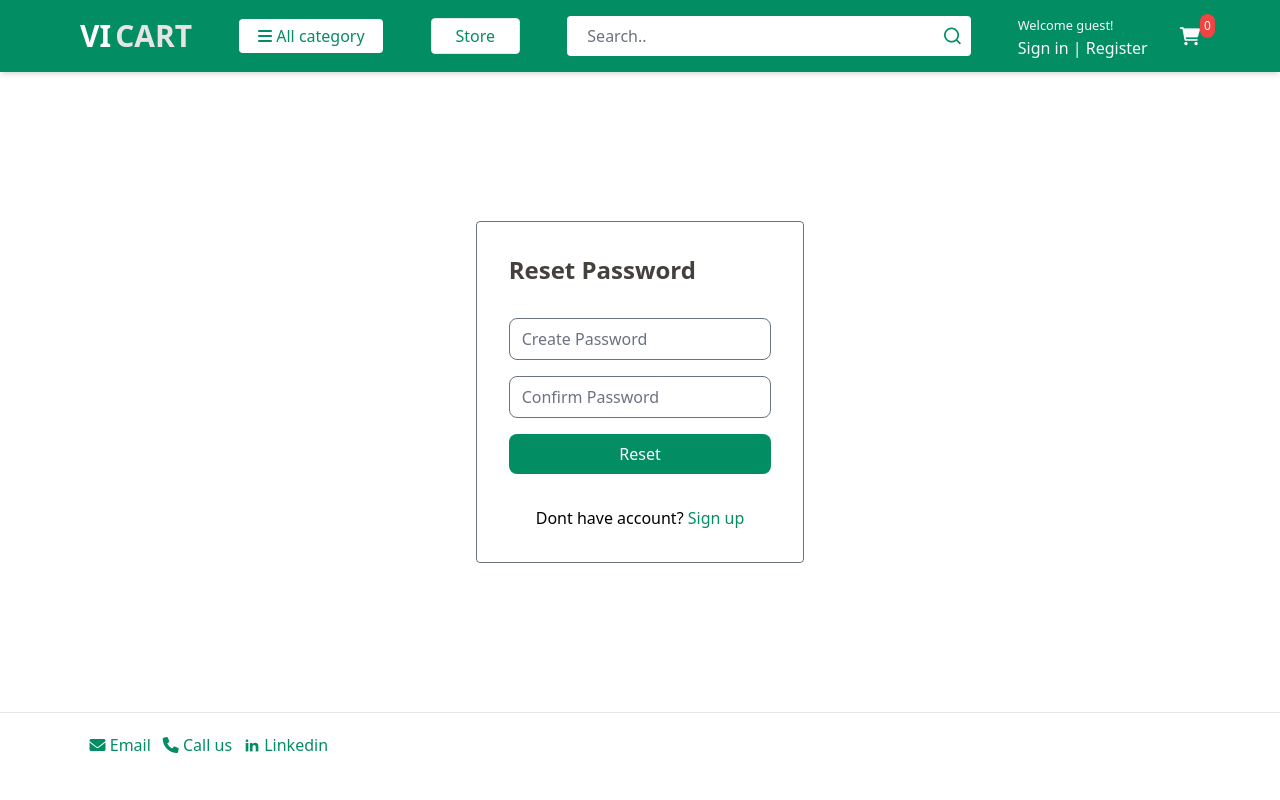
After one commit to vishalipar/vicart, a Django app: page /accounts/resetPassword/ in a window 1280 px wide. The commit adds this page. Run offline with Django 5.2, Linux system fonts and the light colour scheme; data comes from the database, SQL or seed files in the repository; some libraries are stand-ins or nearby versions.

Commit message:
Implement forgot password functionality

```diff
--- a/accounts/urls.py
+++ b/accounts/urls.py
@@ -11,4 +11,9 @@ urlpatterns = [
 
     # activateion
     path('activate/<uidb64>/<token>/', views.activate, name='activate'),
+    path('resetpassword_validate/<uidb64>/<token>/', views.resetpassword_validate, name='resetpassword_validate'),
+
+    path('forgotPassword/', views.forgotPassword, name='forgotPassword'),
+    path('resetPassword/', views.resetPassword, name='resetPassword'),
+
 ]
--- a/accounts/views.py
+++ b/accounts/views.py
@@ -7,8 +7,9 @@ from django.template.loader import render_to_string
 from django.utils.encoding import force_bytes
 from django.utils.http import urlsafe_base64_decode, urlsafe_base64_encode
 from django.contrib.auth.decorators import login_required
+from django.http import HttpResponse
+# <<<<<<< HEAD
 
-# <<<<<<< HEAD
 
 # from cart.models import Cart
 # =======
@@ -116,6 +117,68 @@ def logout(request):
     messages.success(request, 'You are logged out.')
     return redirect('login')
 
+
+def forgotPassword(request):
+    if request.method == 'POST':
+        email = request.POST['email']
+        if Account.objects.filter(email=email).exists():
+            user = Account.objects.get(email__exact = email)
+
+            # FORGOT PASSWORD EMAIL SEND
+            current_site = get_current_site(request)
+            mail_subject = 'Reset Your Password'
+            message = render_to_string('accounts/reset_password_email.html', {
+                'user': user,
+                'domain': current_site,
+                'uid': urlsafe_base64_encode(force_bytes(user.pk)),
+                'token': default_token_generator.make_token(user),
+            })
+            to_email = email
+            send_email = EmailMessage(mail_subject, message, to=[to_email])
+            send_email.send()
+
+            messages.success(request, 'Password Reset email has been sent to your email address.')
+            return redirect('login')
+        else:
+            messages.error(request, 'Account does not exist!!')
+            return redirect('forgotPassword')
+    return render(request, 'accounts/forgotPassword.html')
+
+def resetpassword_validate(request, uidb64, token):
+    try:
+        uid = urlsafe_base64_decode(uidb64).decode()
+        user = Account._default_manager.get(pk=uid)
+    except(TypeError,ValueError,OverflowError, Account.DoesNotExist):
+        user = None
+
+    if user is not None and default_token_generator.check_token(user, token):
+        request.session['uid'] = uid
+        messages.success(request,'Please reset your password.')
+        return redirect('resetPassword')
+    else:
+        messages.error(request, 'This link has been expired!')
+        return redirect('login')
+
+
+def resetPassword(request):
+    if request.method == 'POST':
+        password = request.POST['password']
+        confirm_password = request.POST['confirm_password']
+
+        if password == confirm_password:
+            uid = request.session.get('uid')
+            user = Account.objects.get(pk=uid)
+            user.set_password(password)
+            user.save()
+            messages.success(request, 'Password reset successfully')
+            return redirect('login')
+        else:
+            messages.error(request, 'Password do not match!')
+            return redirect('resetPassword')
+
+    else:
+        return render(request, 'accounts/resetPassword.html')
+
 def business_login(request):
     return render(request, 'accounts/business/business_login.html')
 
--- a/templates/accounts/register.html
+++ b/templates/accounts/register.html
@@ -4,7 +4,7 @@
 
 {% block content %}
 
-<div class='rounded h-[90vh] w-full flex flex-col justify-center items-center pt-8'>
+<div class='rounded h-[80vh] w-full flex flex-col justify-center items-center pt-8'>
     {% include "include/alerts.html" %}
 
     <form action="{% url 'register' %}" method='POST' class='border rounded border-stone-500 w-[95%] md:w-[35%] h-fit px-4 py-8 md:py-14'>
--- /dev/null
+++ b/templates/accounts/resetPassword.html
@@ -0,0 +1,49 @@
+{% extends "index.html" %} {% block title %}login{% endblock %}
+{% block content %}
+
+<section class="mx-2 section-conten p-y" style="min-height: 64vh">
+  <!-- ============================ COMPONENT LOGIN   ================================= -->
+
+
+  <div class="flex justify-center items-center h-[80vh] w-full">
+    <div
+      class="h-[69vh] md:h-fit w-[96%] md:w-[26%] border border-gray-500 rounded pt-8 px-8"
+    >
+      <div class="text-stone-700 text-2xl font-bold">Reset Password</div>
+      {% include "include/alerts.html" %}
+
+      <form action="{% url 'resetPassword' %}" method='post'>
+        {% csrf_token %}
+        <div class="mt-8 space-y-4">
+          <input
+            name="password"
+            class="w-full rounded-lg"
+            type="password"
+            placeholder="Create Password"
+          />
+          <input
+            name="confirm_password"
+            class="w-full rounded-lg"
+            type="password"
+            placeholder="Confirm Password"
+          />
+        </div>
+        <div class='mt-4'>
+          <button
+            type="submit"
+            class="bg-[#038d63] w-full text-white py-2 mb-8 rounded-lg"
+          >
+            Reset
+          </button>
+        </div>
+      </form>
+      <div class="mb-8">
+        <center class="" for="">
+          Dont have account?
+          <a href="{% url 'register' %}" class="text-[#038d63]">Sign up</a>
+        </center>
+      </div>
+    </div>
+  </div>
+  {% endblock %}
+</section>
--- a/templates/store/checkout.html
+++ b/templates/store/checkout.html
@@ -3,7 +3,7 @@
 {% block content %}
 
 {% comment %} main  {% endcomment %}
-<div class='flex justify-center w-full mb-[60vh] md:mb-0'>
+<div class='flex justify-center w-full min-h-[80vh] mb-[60vh] md:mb-0'>
     <div class='md:flex justify-between w-[95%] md:w-[77%] h-[59vh] my-8 md:my-14'>
         {% comment %} left box {% endcomment %}
         <div class='w-full md:w-[49%] h-full border border-stone-200 space-y-4 rounded'>
```
Also changed, not shown: templates/accounts/forgotPassword.html (added, +41 -0 lines), templates/accounts/login.html (+4 -4 lines), templates/accounts/reset_password_email.html (added, +11 -0 lines).
